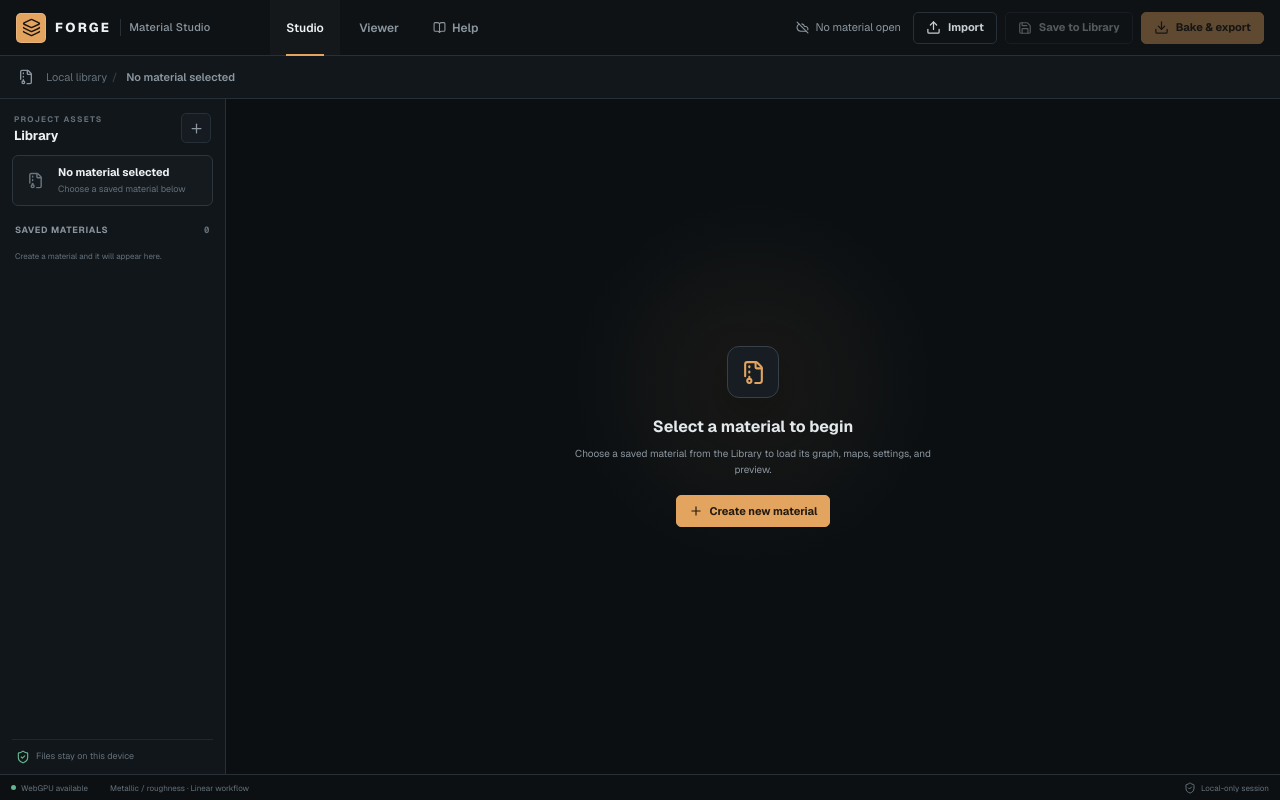
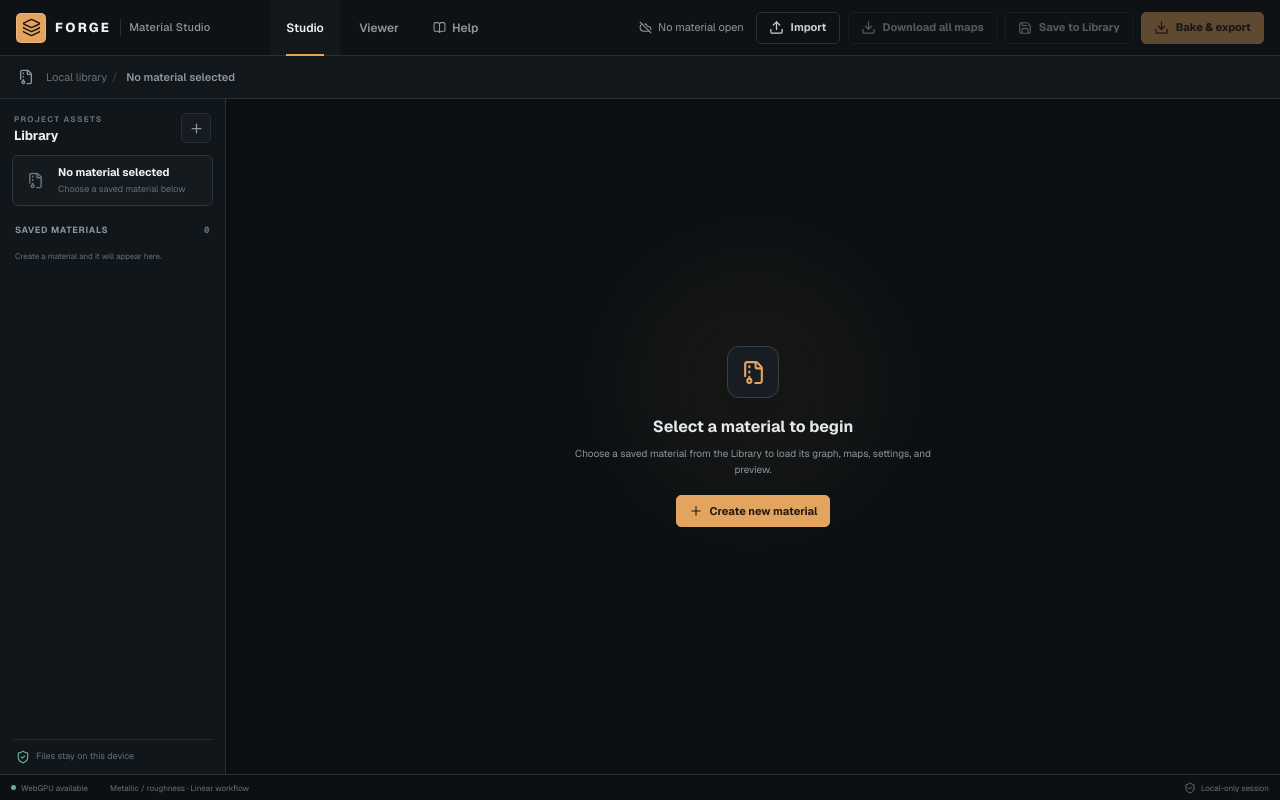
Before and after one commit to kizergraphics/Material-Maker, a Next.js app: page / in a window 1280 px wide. Built offline with nearby package versions, Linux system fonts and the light colour scheme.

Commit message:
Improve Map Lab previews and downloads

```diff
--- a/app/components/MaterialStudio.tsx
+++ b/app/components/MaterialStudio.tsx
@@ -63,10 +63,17 @@ import {
 } from "../core/material-persistence";
 import { useMaterialStore } from "../core/material-store";
 import {
+  canvasToBlob,
+  evaluateMaterial,
   evaluateNodeMap,
+  pixelsToCanvas,
   type MaterialEvaluation,
 } from "../core/material-evaluator";
-import { importSourceTexture, pixelsForChannel } from "../core/texture-generator";
+import {
+  evaluateSourceTexture,
+  importSourceTexture,
+  pixelsForChannel,
+} from "../core/texture-generator";
 import { useMaterialEvaluation } from "../core/use-material-evaluation";
 import {
   NODE_LIBRARY,
@@ -108,6 +115,23 @@ const generatedMapChannels: TextureMapChannel[] = [
   "metallic",
   "ao",
 ];
+
+const mapDownloadNames: Record<TextureMapChannel, string> = {
+  baseColor: "base-color",
+  height: "height",
+  normal: "normal",
+  roughness: "roughness",
+  metallic: "metallic",
+  ao: "ambient-occlusion",
+};
+
+function safeDownloadName(name: string) {
+  return name
+    .trim()
+    .toLowerCase()
+    .replace(/[^a-z0-9]+/g, "-")
+    .replace(/^-|-$/g, "") || "material";
+}
 
 function createThumbnail(
   pixels: Uint8ClampedArray,
@@ -420,6 +444,7 @@ function StudioWorkspace() {
   const [saveState, setSaveState] = useState<"loading" | "idle" | "saved" | "saving" | "error">("loading");
   const [notice, setNotice] = useState<string | null>(null);
   const [exporting, setExporting] = useState(false);
+  const [downloadingMaps, setDownloadingMaps] = useState(false);
   const [isCompactMenuOpen, setCompactMenuOpen] = useState(false);
   const [rendererLabel, setRendererLabel] = useState("WebGL2 renderer");
   const [workspaceView, setWorkspaceView] = useState<"graph" | "maps">("graph");
@@ -596,6 +621,50 @@ function StudioWorkspace() {
     }
   }, []);
 
+  const handleDownloadAllMaps = useCallback(async () => {
+    const state = useMaterialStore.getState();
+    if (!state.hasActiveProject || !state.sourceTexture) return;
+    const enabledChannels = generatedMapChannels.filter(
+      (channel) => state.mapSettings[channel].enabled,
+    );
+    if (!enabledChannels.length) {
+      setNotice("Enable at least one map before downloading");
+      return;
+    }
+
+    setDownloadingMaps(true);
+    try {
+      const project = state.toProject();
+      const fullResolutionEvaluation = project.sourceTexture
+        ? await evaluateSourceTexture(
+            project.sourceTexture,
+            project.mapSettings,
+            project.exportResolution,
+          )
+        : evaluateMaterial(project, project.exportResolution);
+      const prefix = safeDownloadName(project.name);
+      for (const channel of enabledChannels) {
+        const blob = await canvasToBlob(
+          pixelsToCanvas(
+            pixelsForChannel(fullResolutionEvaluation, channel),
+            fullResolutionEvaluation.width,
+            fullResolutionEvaluation.height,
+          ),
+        );
+        downloadBlob(blob, `${prefix}-${mapDownloadNames[channel]}.png`);
+      }
+      setNotice(
+        `${enabledChannels.length} enabled map${enabledChannels.length === 1 ? "" : "s"} downloaded`,
+      );
+    } catch (error) {
+      setNotice(
+        error instanceof Error ? error.message : "Maps could not be downloaded",
+      );
+    } finally {
+      setDownloadingMaps(false);
+    }
+  }, []);
+
   const saveToLibrary = useCallback(async () => {
     if (!useMaterialStore.getState().hasActiveProject) return;
     setSaveState("saving");
@@ -731,6 +800,14 @@ function StudioWorkspace() {
             <Upload size={15} />
             Import
           </button>
+          <button
+            className="button button--ghost header-download-maps"
+            onClick={() => void handleDownloadAllMaps()}
+            disabled={!sourceTexture || isGenerating || downloadingMaps}
+          >
+            {downloadingMaps ? <RotateCw className="spin" size={15} /> : <Download size={15} />}
+            {downloadingMaps ? "Preparing mapsâ€¦" : "Download all maps"}
+          </button>
           <button className="button button--ghost header-save" onClick={() => void saveToLibrary()} disabled={!hasActiveProject || saveState === "saving"}>
             <Save size={14} /> Save to Library
           </button>
@@ -764,6 +841,9 @@ function StudioWorkspace() {
         {isCompactMenuOpen ? (
           <div className="compact-menu">
             <button onClick={() => fileInputRef.current?.click()}><Upload size={14} /> Import package</button>
+            <button onClick={() => void handleDownloadAllMaps()} disabled={!sourceTexture || isGenerating || downloadingMaps}>
+              <Download size={14} /> Download all maps
+            </button>
             <button onClick={() => void saveToLibrary()} disabled={!hasActiveProject}><Save size={14} /> Save to Library</button>
             <button onClick={handleExport} disabled={!hasActiveProject}><Download size={14} /> Export package</button>
             <button onClick={() => setHelpOpen(true)}><BookOpen size={14} /> Graph help</button>
--- a/app/globals.css
+++ b/app/globals.css
@@ -1092,7 +1092,8 @@ input:focus-visible {
 .map-card__image {
   position: relative;
   grid-column: 1 / -1;
-  height: clamp(104px, 16vh, 174px);
+  width: 100%;
+  aspect-ratio: 1;
   display: block;
   overflow: hidden;
   background: #080b0d;
@@ -1103,6 +1104,8 @@ input:focus-visible {
   width: 100%;
   height: 100%;
   display: block;
+  object-fit: cover;
+  object-position: center;
 }
 
 .map-card__image > span {
@@ -2406,6 +2409,7 @@ input[type="range"]::-webkit-slider-thumb {
   }
 
   .header-import,
+  .header-download-maps,
   .header-save,
   .save-state {
     display: none;
```
Also changed, not shown: 1 other file (tests, documents, lock files or other folders).
